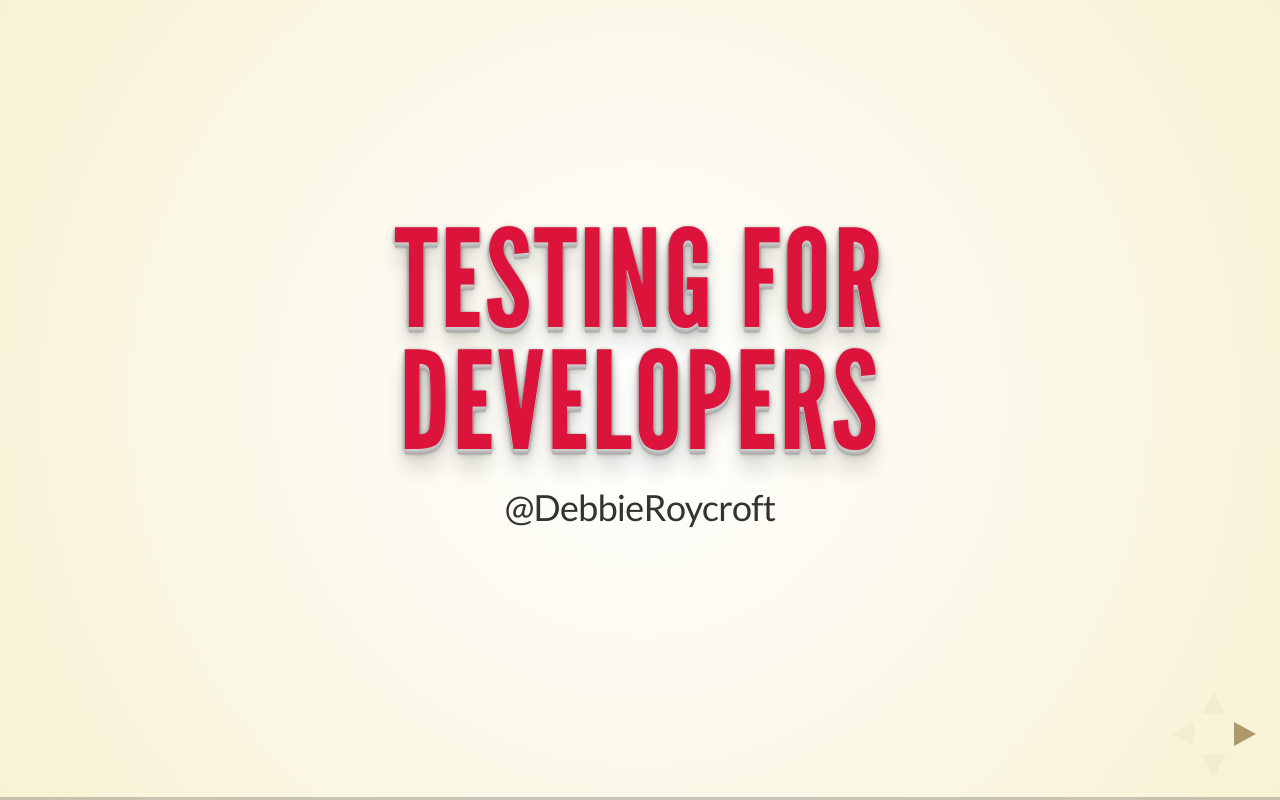
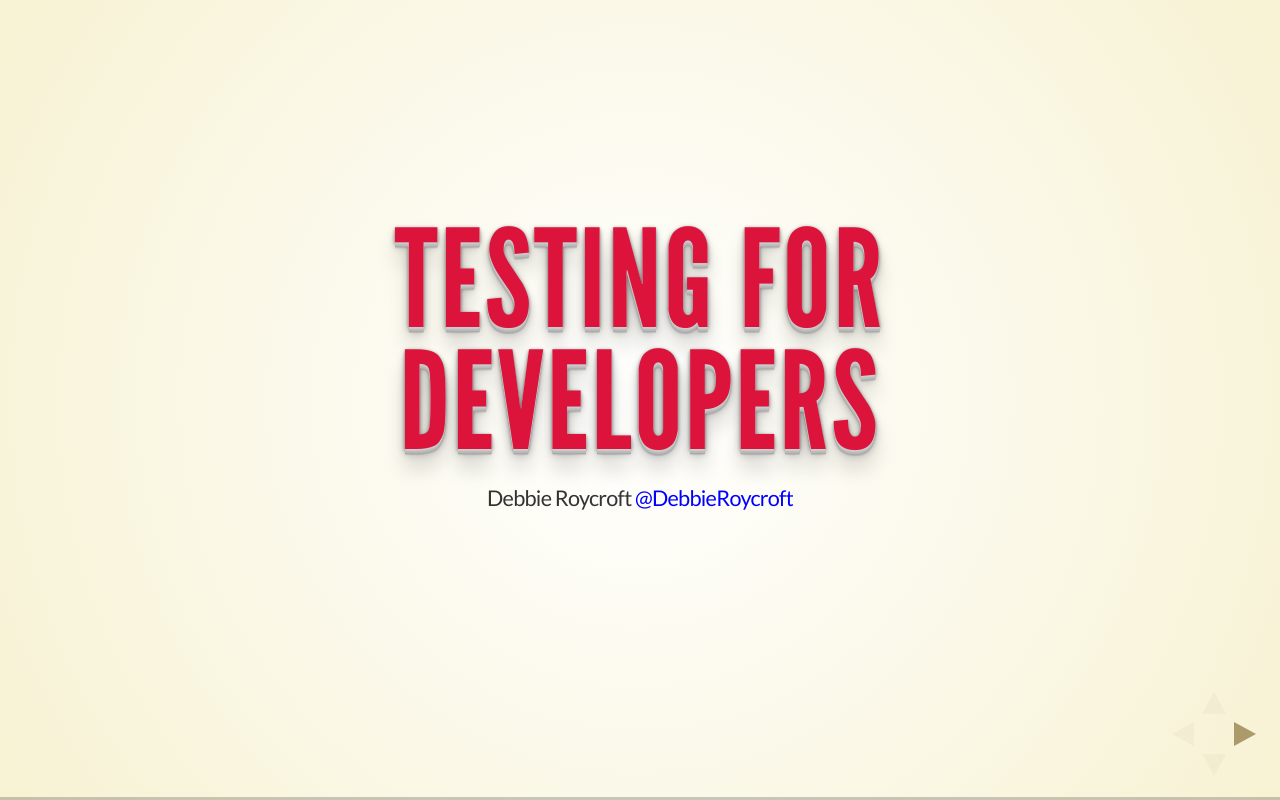
Before and after one commit to DebbieRoycroft/testing-for-devs, a plain HTML site: page index.html in a window 1280 px wide. Drawn offline with Linux system fonts and the light colour scheme.

Commit message:
Fix missing tag

```diff
--- a/index.html
+++ b/index.html
@@ -46,7 +46,7 @@
 				<section>
 					<h1>Testing for Developers</h1>
 					<p>
-						<smallDebbie Roycroft
+						<small>Debbie Roycroft
                                                 <a href="http://twitter.com/DebbieRoycroft">@DebbieRoycroft</a></small>
 					</p>
 				</section>
```
